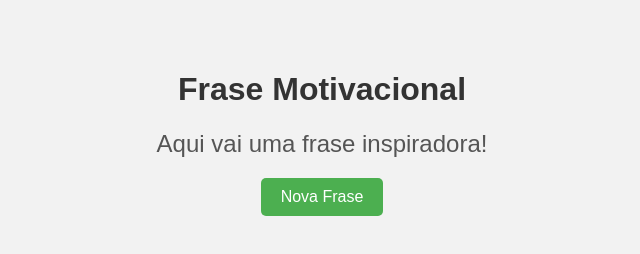
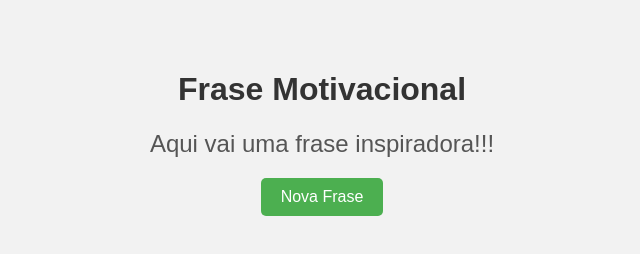
Before and after one commit to Mdmpucpr/devops, a plain HTML site: page index.html in a window 1280 px wide. Shown: the full height of the page, 318-958 px from the left. Drawn offline with Linux system fonts and the light colour scheme.

Commit message:
Testando o workflow

```diff
--- a/index.html
+++ b/index.html
@@ -9,7 +9,7 @@
 <body>
     <div class="container">
         <h1>Frase Motivacional</h1>
-        <p id="quote">Aqui vai uma frase inspiradora!</p>
+        <p id="quote">Aqui vai uma frase inspiradora!!!</p>
         <button onclick="newQuote()">Nova Frase</button>
     </div>
     <script src="app.js"></script>
```
